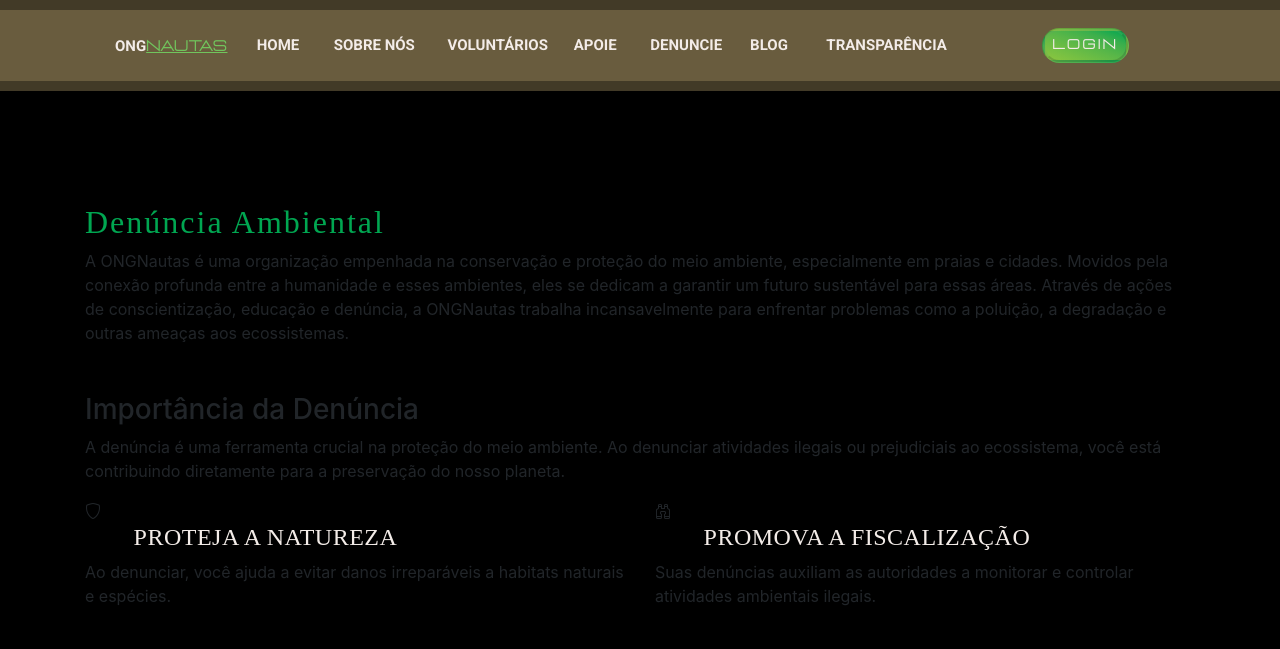
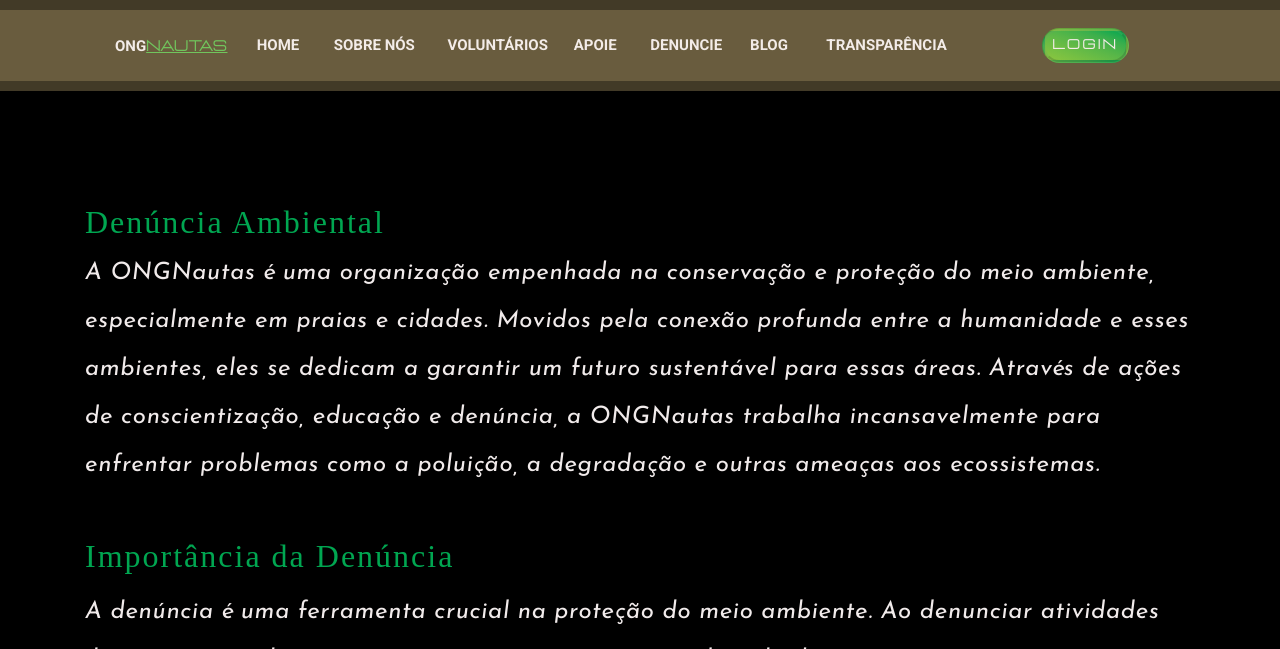
Before and after one commit to Gabriel-Maires/ONGNautas, a Django app: page /reports/denouncement in a window 1280 px wide. Shown: the top 649 px of the page. Run offline with Django 4.2, Linux system fonts and the light colour scheme; data that the repository does not hold is empty; some libraries are stand-ins or nearby versions; some web fonts are replaced.

Commit message:
Getting Dennoucement css better

```diff
--- a/apps/reports/templates/denouncement.html
+++ b/apps/reports/templates/denouncement.html
@@ -8,27 +8,27 @@
 {% block 'body' %}
 		<section class="padd-section">
 				<div class="container mt-5">
-						<h2 class="margin section-title ">Denúncia Ambiental</h2>
-						<p>A ONGNautas é uma organização empenhada na conservação e proteção do meio ambiente, especialmente em praias e cidades. Movidos pela conexão profunda entre a humanidade e esses ambientes, eles se dedicam a garantir um futuro sustentável para essas áreas. Através de ações de conscientização, educação e denúncia, a ONGNautas trabalha incansavelmente para enfrentar problemas como a poluição, a degradação e outras ameaças aos ecossistemas.</p>
+						<h2 class="margin section-title">Denúncia Ambiental</h2>
+						<p class="paragrapher">A ONGNautas é uma organização empenhada na conservação e proteção do meio ambiente, especialmente em praias e cidades. Movidos pela conexão profunda entre a humanidade e esses ambientes, eles se dedicam a garantir um futuro sustentável para essas áreas. Através de ações de conscientização, educação e denúncia, a ONGNautas trabalha incansavelmente para enfrentar problemas como a poluição, a degradação e outras ameaças aos ecossistemas.</p>
 				</div>
 
 				<!-- Seção: Importância da Denúncia -->
 				<div class="container mt-5">
-						<h3>Importância da Denúncia</h3>
-						<p>A denúncia é uma ferramenta crucial na proteção do meio ambiente. Ao denunciar atividades ilegais ou prejudiciais ao ecossistema, você está contribuindo diretamente para a preservação do nosso planeta.</p>
+						<h2 class="card-title">Importância da Denúncia</h2>
+						<p class="paragrapher">A denúncia é uma ferramenta crucial na proteção do meio ambiente. Ao denunciar atividades ilegais ou prejudiciais ao ecossistema, você está contribuindo diretamente para a preservação do nosso planeta.</p>
 						<div class="row">
 								<div class="col-md-6">
 										<div class="feature-item">
 												<i class="bi bi-shield"></i>
-												<h4>Proteja a Natureza</h4>
-												<p>Ao denunciar, você ajuda a evitar danos irreparáveis a habitats naturais e espécies.</p>
+												<h2>Proteja a Natureza</h2>
+												<p class="paragrapher">Ao denunciar, você ajuda a evitar danos irreparáveis a habitats naturais e espécies.</p>
 										</div>
 								</div>
 								<div class="col-md-6">
 										<div class="feature-item">
 												<i class="bi bi-binoculars"></i>
-												<h4>Promova a Fiscalização</h4>
-												<p>Suas denúncias auxiliam as autoridades a monitorar e controlar atividades ambientais ilegais.</p>
+												<h2>Promova a Fiscalização</h2>
+												<p class="paragrapher">Suas denúncias auxiliam as autoridades a monitorar e controlar atividades ambientais ilegais.</p>
 										</div>
 								</div>
 						</div>
@@ -44,17 +44,17 @@
 
 				<!-- Seção: Como Denunciar -->
 				<div class="container mt-5">
-						<h3>Como Fazer uma Denúncia</h3>
-						<p>Denunciar é simples e pode ser feito seguindo estes passos:</p>
+						<h2>Como Fazer uma Denúncia</h2>
+						<p class="paragrapher">Denunciar é simples e pode ser feito seguindo estes passos:</p>
 						<ol>
 								<li> Clique no botão a baixo e preencha o formulário, fornecendo uma descrição detalhada da situação.</li>
 								<li>Anexe fotos relevantes para fortalecer sua denúncia.</li>
 								<li>Clique em "Enviar Denúncia".</li>
 						</ol>
-						<p>Sua identidade será mantida confidencial.</p>
+						<p class="paragrapher">Sua identidade será mantida confidencial.</p>
 				</div>
 				<div class="text-center">
-						<button class="btn" id="denouncementModalTrigger" data-toggle="modal" data-target="#denunciaModal">Fazer Denúncia</button>
+						<button class="btn-main" id="denouncementModalTrigger" data-toggle="modal" data-target="#denunciaModal">Fazer Denúncia</button>
 				</div>
 
 				<!-- Modal para fazer a denúncia -->
@@ -86,12 +86,12 @@
 														{% endif %}
 														{% if form.title.value %}
 															<div class="form-group">
-																<label for="descricao">Título:</label>
+																<label for="card-title">Título:</label>
 																<input class="form-control" name="title" id="titulo" value="{{ form.title.value }}" required>
 															</div>
 														{% else %}
 															<div class="form-group">
-																<label for="descricao">Título:</label>
+																<label for="section-title">Título:</label>
 																<input class="form-control" name="title" id="titulo" required>
 															</div>
 														{% endif %}
--- a/templates/static/geral/css/base.css
+++ b/templates/static/geral/css/base.css
@@ -31,9 +31,6 @@
   --home-description-title: #a28e6130;
   --home-discription-subtitle: #65584a;
 }
-
-
-
 
 
 h1,
@@ -98,7 +95,8 @@ li {
 .paragrapher {
   color:var(--placeholder-text);
   font-family: "josefin-sans";
-  font-size: 18px;
+  font-weight: 400;
+  font-size: 1.5rem;
   font-weight: 400;
   letter-spacing: 0.7px;
   line-height: 2;
@@ -242,7 +240,26 @@ button{
   transition: 0.4s;  color: var(--login-title-color)!important;
 
 }
-.btn-login:hover {
+
+
+/* main css*/
+.btn-main {
+  font-size: 1rem;
+  padding: 0.8rem;
+  font-weight: 700;
+  font-family: "Lastica-bold", "Aileron";
+  margin: 20px auto;
+  width: 240px;
+
+  border-radius: 2.5rem;
+  letter-spacing: 0.1em;
+  text-transform: uppercase;
+  transition: 0.4s;
+  color: var(--login-title-color) !important;
+  border: groove #66a26141;
+}
+.btn-login:hover,
+.btn-main:hover {
   background-image: linear-gradient(
     to right bottom,
     #8dc63f,
```
Also changed, not shown: templates/static/ong/css/home.css (+0 -14 lines).
